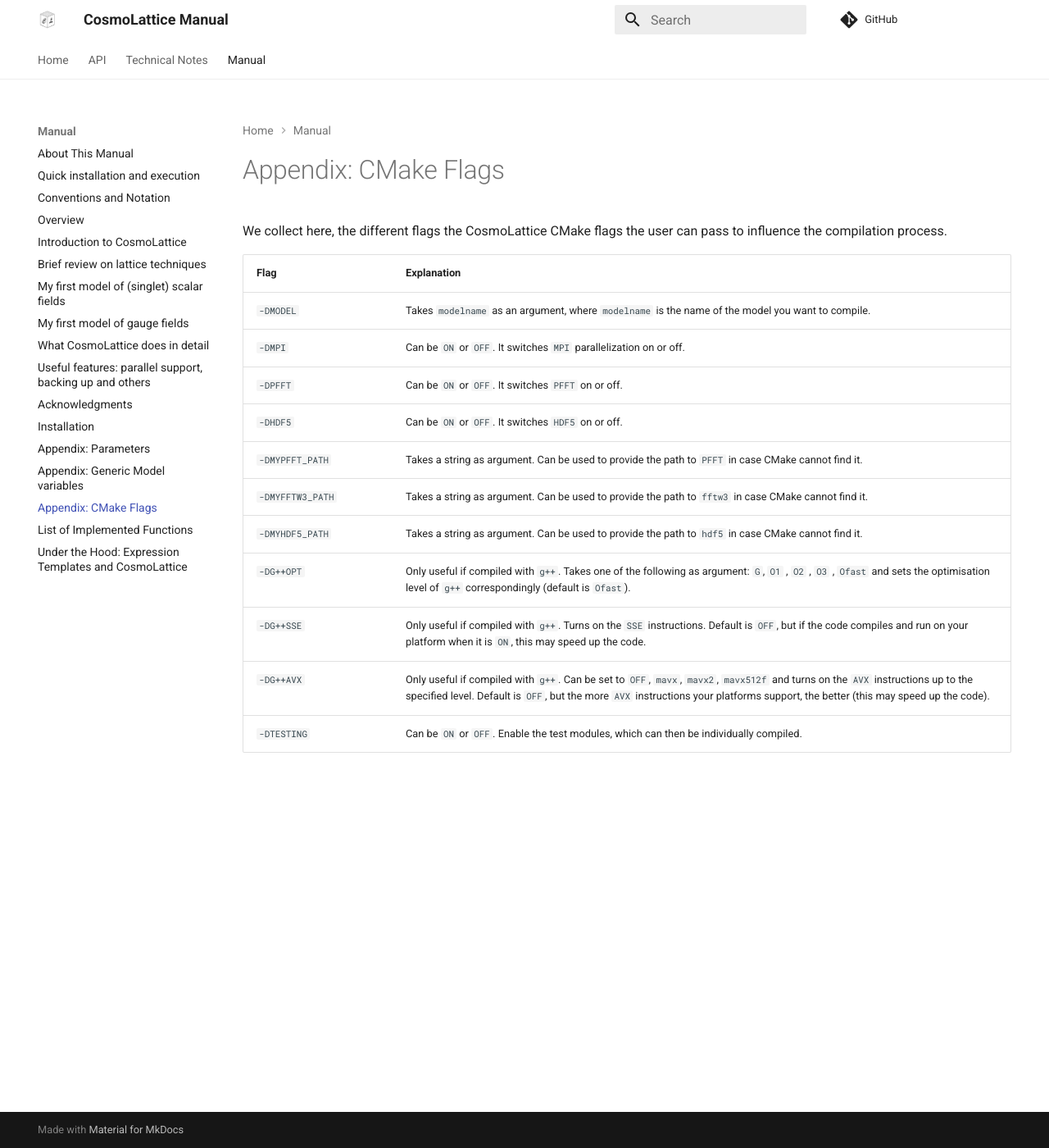
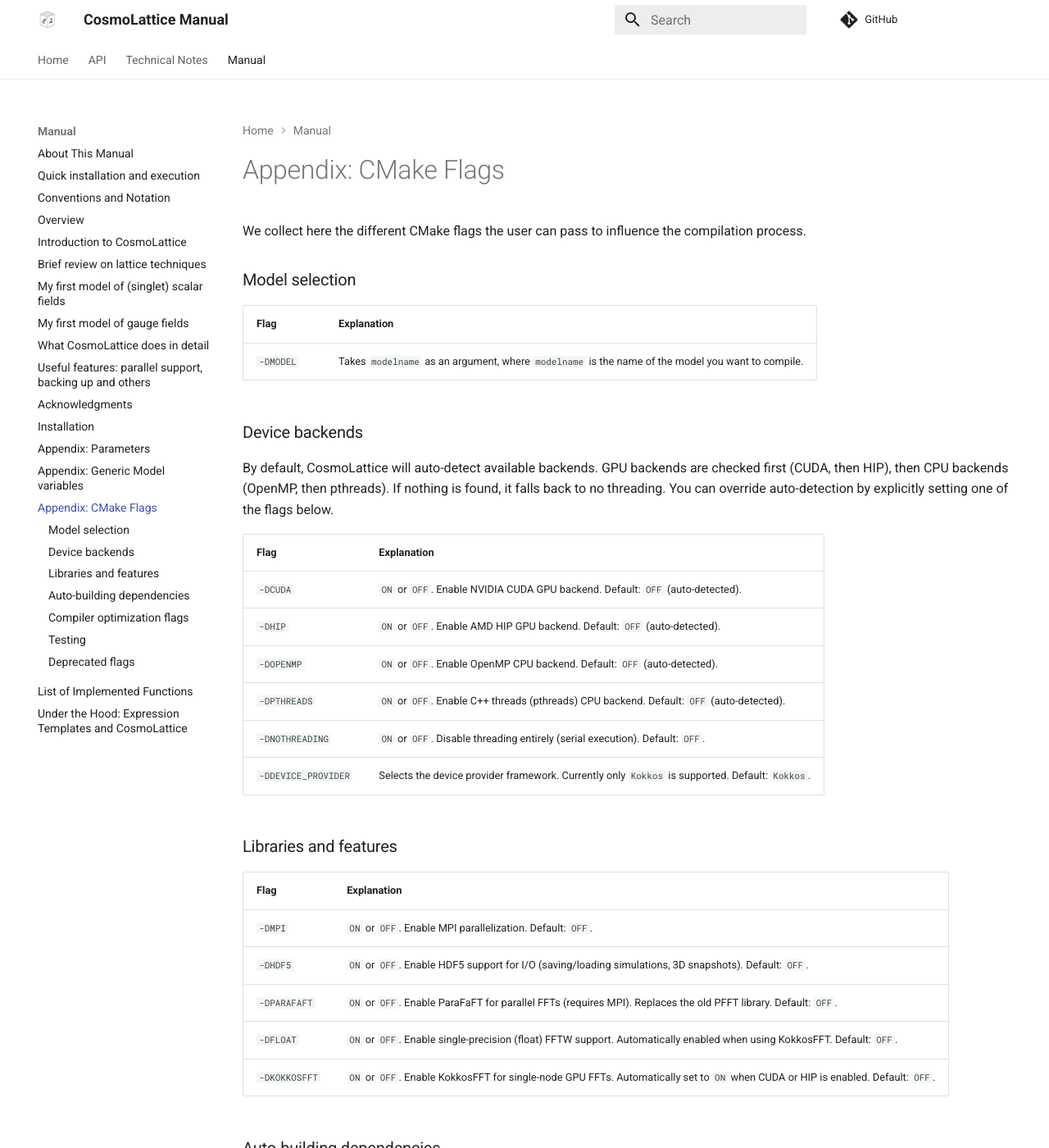
Before and after one commit to cosmolattice/cosmolatticeweb, an MkDocs documentation site: the page built from source/docs/Manual/Appendix: CMake Flags.md, in a window 1280 px wide and 1400 px high. Shown: the whole window at 82% size. Built offline with MkDocs 1.6.1 and Material for MkDocs 9.7.7, drawn with Linux system fonts in a browser that asks for light colours; comment, search, counter and statistics services are not loaded; some of the changed text lies outside the part shown.

Commit message:
Updated doc with renamed cmake flags

```diff
--- a/source/docs/Manual/Appendix: CMake Flags.md
+++ b/source/docs/Manual/Appendix: CMake Flags.md
@@ -1,15 +1,71 @@
-We collect here, the different flags the CosmoLattice CMake flags the user can pass to influence the compilation process.
+We collect here the different CMake flags the user can pass to influence the compilation process.
 
-| **Flag**     <div style="width:150px"> | **Explanation**                                                                                                                                                                                                                                                        |
-| -------------------------------------- | ---------------------------------------------------------------------------------------------------------------------------------------------------------------------------------------------------------------------------------------------------------------------- |
-| `-DMODEL`                              | Takes `modelname` as an argument, where `modelname` is the name of the model you want to compile.                                                                                                                                                                      |
-| `-DMPI`                                | Can be `ON` or `OFF`. It switches `MPI` parallelization on or off.                                                                                                                                                                                                     |
-| `-DPFFT`                               | Can be `ON` or `OFF`. It switches `PFFT` on or off.                                                                                                                                                                                                                    |
-| `-DHDF5`                               | Can be `ON` or `OFF`. It switches `HDF5` on or off.                                                                                                                                                                                                                    |
-| `-DMYPFFT_PATH`                        | Takes a string as argument. Can be used to provide the path to `PFFT` in case CMake cannot find it.                                                                                                                                                                    |
-| `-DMYFFTW3_PATH`                       | Takes a string as argument. Can be used to provide the path to `fftw3` in case CMake cannot find it.                                                                                                                                                                   |
-| `-DMYHDF5_PATH`                        | Takes a string as argument. Can be used to provide the path to `hdf5` in case CMake cannot find it.                                                                                                                                                                    |
-| `-DG++OPT`                             | Only useful if compiled with `g++`. Takes one of the following as argument: `G`, `O1` , `O2` , `O3` , `Ofast` and sets the optimisation level of `g++` correspondingly (default is `Ofast`).                                                                           |
-| `-DG++SSE`                             | Only useful if compiled with `g++`. Turns on the `SSE` instructions. Default is `OFF`, but if the code compiles and run on your platform when it is `ON`, this may speed up the code.                                                                                  |
-| `-DG++AVX`                             | Only useful if compiled with `g++`. Can be set to `OFF`, `mavx`, `mavx2`, `mavx512f` and turns on the `AVX` instructions up to the specified level. Default is `OFF`, but the more `AVX` instructions your platforms support, the better (this may speed up the code). |
-| `-DTESTING`                            | Can be `ON` or `OFF`. Enable the test modules, which can then be individually compiled.                                                                                                                                                                                |
+### Model selection
+
+| **Flag** | **Explanation** |
+| --- | --- |
+| `-DMODEL` | Takes `modelname` as an argument, where `modelname` is the name of the model you want to compile. |
+
+### Device backends
+
+By default, CosmoLattice will auto-detect available backends. GPU backends are checked first (CUDA, then HIP), then CPU backends (OpenMP, then pthreads). If nothing is found, it falls back to no threading. You can override auto-detection by explicitly setting one of the flags below.
+
+| **Flag** | **Explanation** |
+| --- | --- |
+| `-DCUDA` | `ON` or `OFF`. Enable NVIDIA CUDA GPU backend. Default: `OFF` (auto-detected). |
+| `-DHIP` | `ON` or `OFF`. Enable AMD HIP GPU backend. Default: `OFF` (auto-detected). |
+| `-DOPENMP` | `ON` or `OFF`. Enable OpenMP CPU backend. Default: `OFF` (auto-detected). |
+| `-DPTHREADS` | `ON` or `OFF`. Enable C++ threads (pthreads) CPU backend. Default: `OFF` (auto-detected). |
+| `-DNOTHREADING` | `ON` or `OFF`. Disable threading entirely (serial execution). Default: `OFF`. |
+| `-DDEVICE_PROVIDER` | Selects the device provider framework. Currently only `Kokkos` is supported. Default: `Kokkos`. |
+
+### Libraries and features
+
+| **Flag** | **Explanation** |
+| --- | --- |
+| `-DMPI` | `ON` or `OFF`. Enable MPI parallelization. Default: `OFF`. |
+| `-DHDF5` | `ON` or `OFF`. Enable HDF5 support for I/O (saving/loading simulations, 3D snapshots). Default: `OFF`. |
+| `-DPARAFAFT` | `ON` or `OFF`. Enable ParaFaFT for parallel FFTs (requires MPI). Replaces the old PFFT library. Default: `OFF`. |
+| `-DFLOAT` | `ON` or `OFF`. Enable single-precision (float) FFTW support. Automatically enabled when using KokkosFFT. Default: `OFF`. |
+| `-DKOKKOSFFT` | `ON` or `OFF`. Enable KokkosFFT for single-node GPU FFTs. Automatically set to `ON` when CUDA or HIP is enabled. Default: `OFF`. |
+
+### Auto-building dependencies
+
+| **Flag** | **Explanation** |
+| --- | --- |
+| `-DAUTOBUILD_FFTW` | `ON` or `OFF`. Automatically download and build FFTW from source if not found on the system. Default: `OFF`. |
+| `-DAUTOBUILD_HDF5` | `ON` or `OFF`. Automatically download and build HDF5 from source if not found on the system. Default: `OFF`. |
+
+### Compiler optimization flags
+
+| **Flag** | **Explanation** |
+| --- | --- |
+| `-DNATIVE` | `ON` or `OFF`. Pass `-march=native` to the compiler for architecture-specific optimizations. Default: `ON` on Linux, `OFF` on macOS. |
+| `-DSSE` | `ON` or `OFF`. Enable SSE instructions (`-msse -msse2 -msse3 -msse4`). Default: `OFF`. |
+| `-DAVX` | Can be set to `OFF`, `mavx`, `mavx2`, or `mavx512f`. Enables AVX instructions up to the specified level. Default: `OFF`. |
+
+### Testing
+
+| **Flag** | **Explanation** |
+| --- | --- |
+| `-DTEMPLAT_TESTS` | `ON` or `OFF`. Build the test suite. Default: `OFF`. |
+| `-DNPROCESSES` | Number of MPI processes to use when running tests. Default: `4`. |
+
+### Deprecated flags
+
+The following flags from CosmoLattice 1.0 are still accepted for backward compatibility, but will emit a warning. They will be removed in a future version.
+
+| **Old flag** | **Replacement** |
+| --- | --- |
+| `-DOpenMP` | `-DOPENMP` |
+| `-DThreads` | `-DPTHREADS` |
+| `-DSerial` | `-DNOTHREADING` |
+| `-DFloat` | `-DFLOAT` |
+| `-DPFFT` | Removed. Use `-DPARAFAFT=ON` instead. |
+| `-DMYPFFT_PATH` | Removed. Use `-DPARAFAFT=ON` instead. |
+| `-DMYFFTW3_PATH` | No longer needed. Use `-DAUTOBUILD_FFTW=ON` or set `CMAKE_PREFIX_PATH`. |
+| `-DMYHDF5_PATH` | No longer needed. Use `-DAUTOBUILD_HDF5=ON` or set `CMAKE_PREFIX_PATH`. |
+| `-DG++OPT` | Use `CMAKE_BUILD_TYPE=Release` or `Debug` instead. |
+| `-DG++SSE` | Use `-DSSE=ON` instead. |
+| `-DG++AVX` | Use `-DAVX=mavx2` (or `mavx`, `mavx512f`) instead. |
+| `-DTESTING` | Use `-DTEMPLAT_TESTS=ON` instead. |
```
Also changed, not shown: source/docs/index.md (+2 -2 lines).
